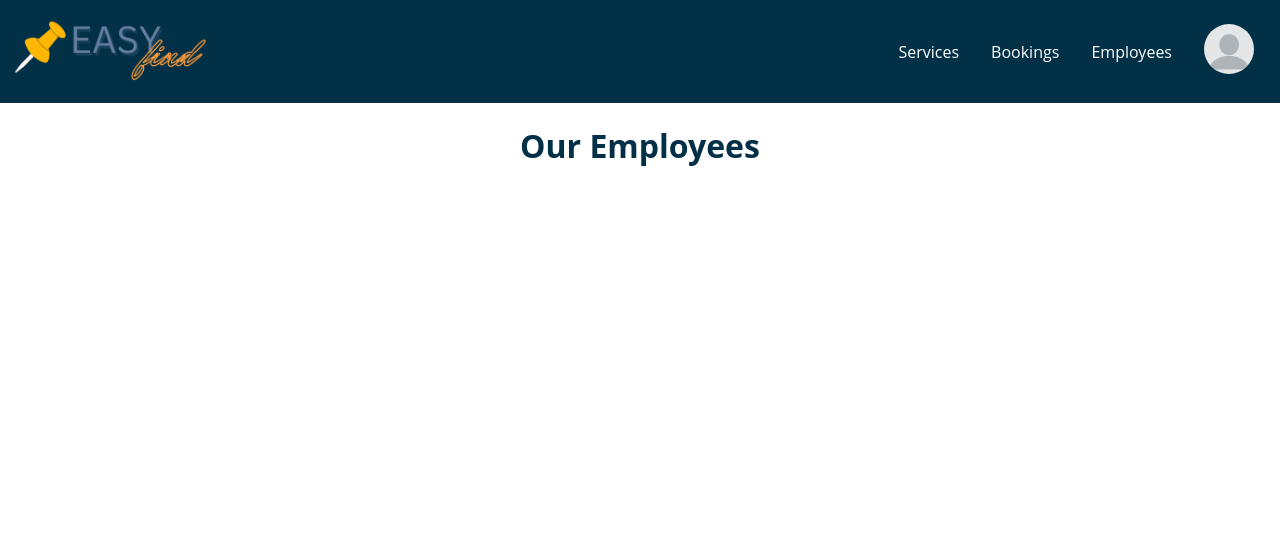
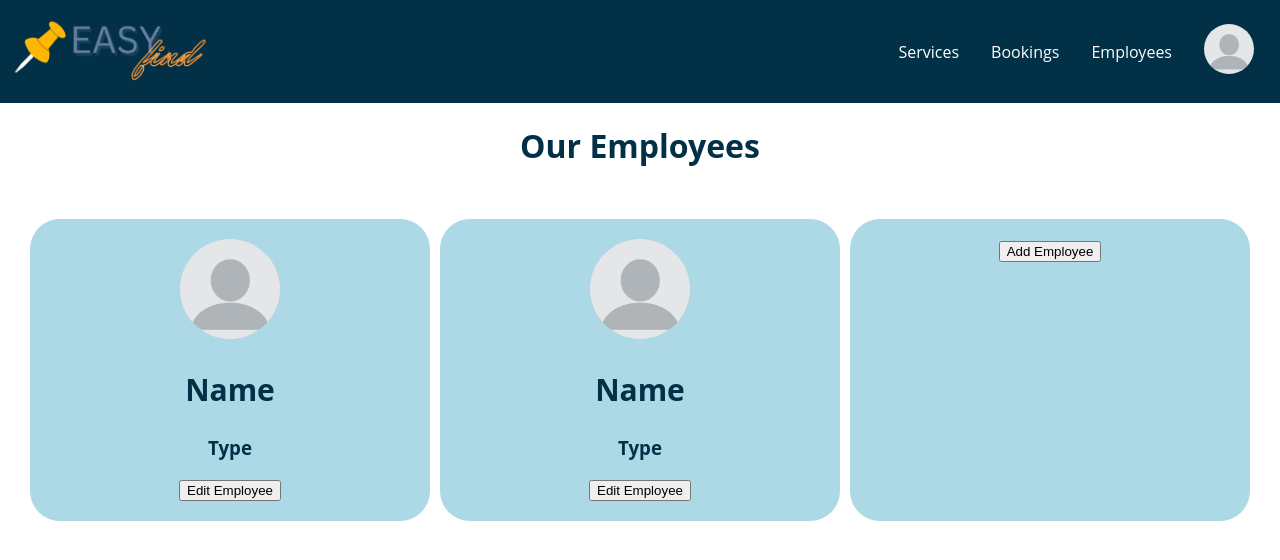
Before and after one commit to cgar0775/OSS, a Flask app: page /employees in a window 1280 px wide. Shown: the top 560 px of the page. Run offline with Flask 3, Linux system fonts and the light colour scheme.

Commit message:
employee additions

```diff
--- a/run.py
+++ b/run.py
@@ -354,6 +354,11 @@ def singleServiceEditPage(businessname, serviceName):
 
     return render_template("templates/sEdit.html")
 
+@app.route('/employee/add')
+def addEmployee():
+
+    return render_template("templates/bAddEmployee.html")
+
 # Add service page code here
 # @app.route()
 
--- a/static/css/internal.css
+++ b/static/css/internal.css
@@ -507,3 +507,28 @@ input[type="submit"] {
     margin-top: 30px;
     border-radius: 30px;
 }
+
+
+/* Employee Page Styles */
+
+.containter{
+    display: grid;
+    grid-template-columns: repeat(auto-fit, minmax(100px, 1fr));
+    gap: 10px;
+
+    padding: 30px;
+}
+
+.block img{
+    width: 100px;
+    border-radius: 300px;
+}
+
+
+.block{
+    background-color: lightblue;
+    padding: 20px;
+    text-align: center;
+
+    border-radius: 30px
+}
--- a/templates/templates/bEmployees.html
+++ b/templates/templates/bEmployees.html
@@ -5,8 +5,24 @@
 <div>
     <h1>Our Employees</h1>
 
-    <div>
-        <!-- Put code here for things -->
+    <div class="containter">
+        <div class="block">
+            <img src="/static/images/icons/profile.png">
+            <h2>Name</h2>
+            <h3>Type</h3>
+            <button>Edit Employee</button>
+        </div>
+        <div class="block">
+            <img src="/static/images/icons/profile.png">
+            <h2>Name</h2>
+            <h3>Type</h3>
+            <button>Edit Employee</button>
+        </div>
+
+        <div class="block">
+            <a href="/employee/add"><button>Add Employee</button></a>
+        </div>
+
     </div>
 </div>
 
```
Also changed, not shown: templates/templates/bAddEmployee.html (added, +28 -0 lines).
